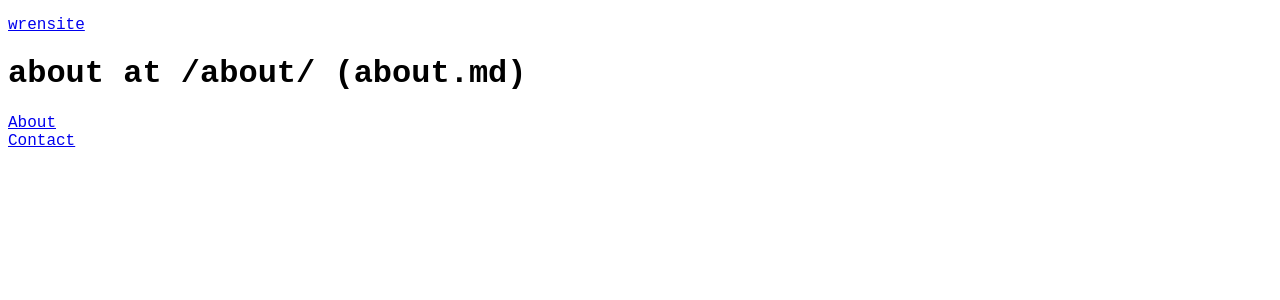
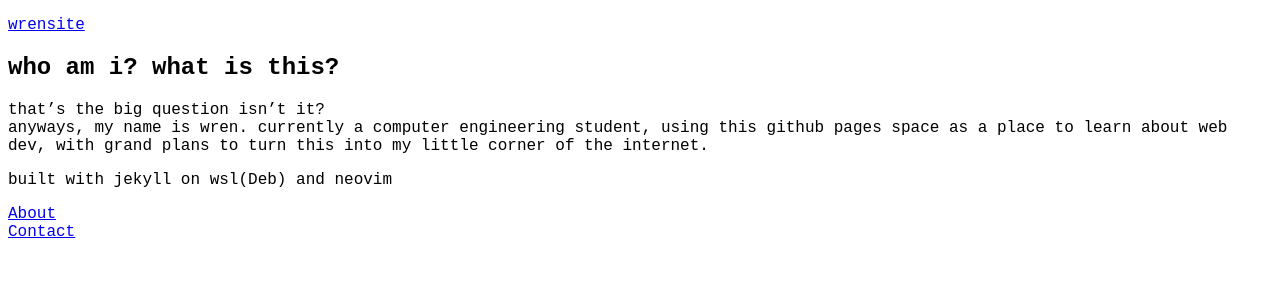
Before and after one commit to wrental/wrental.github.io, a Jekyll site: the page built from docs/about.md, in a window 1280 px wide. Shown: the top 300 px of the page. Built offline with Jekyll 4.4.1, drawn with Linux system fonts in a browser that asks for light colours.

Commit message:
update: site pages

```diff
--- a/docs/about.md
+++ b/docs/about.md
@@ -3,4 +3,12 @@ layout: default
 title: About
 permalink: /about/
 ---
-# about at /about/ (about.md)
+## who am i? what is this?
+that's the big question isn't it?
+anyways, my name is wren. currently a computer
+engineering student, using this github pages space
+as a place to learn about web dev, with grand
+plans to turn this into my little corner of the
+internet.
+
+built with jekyll on wsl(Deb) and neovim
```
Also changed, not shown: docs/contact.md (+2 -1 lines), docs/index.md (+3 -2 lines).
